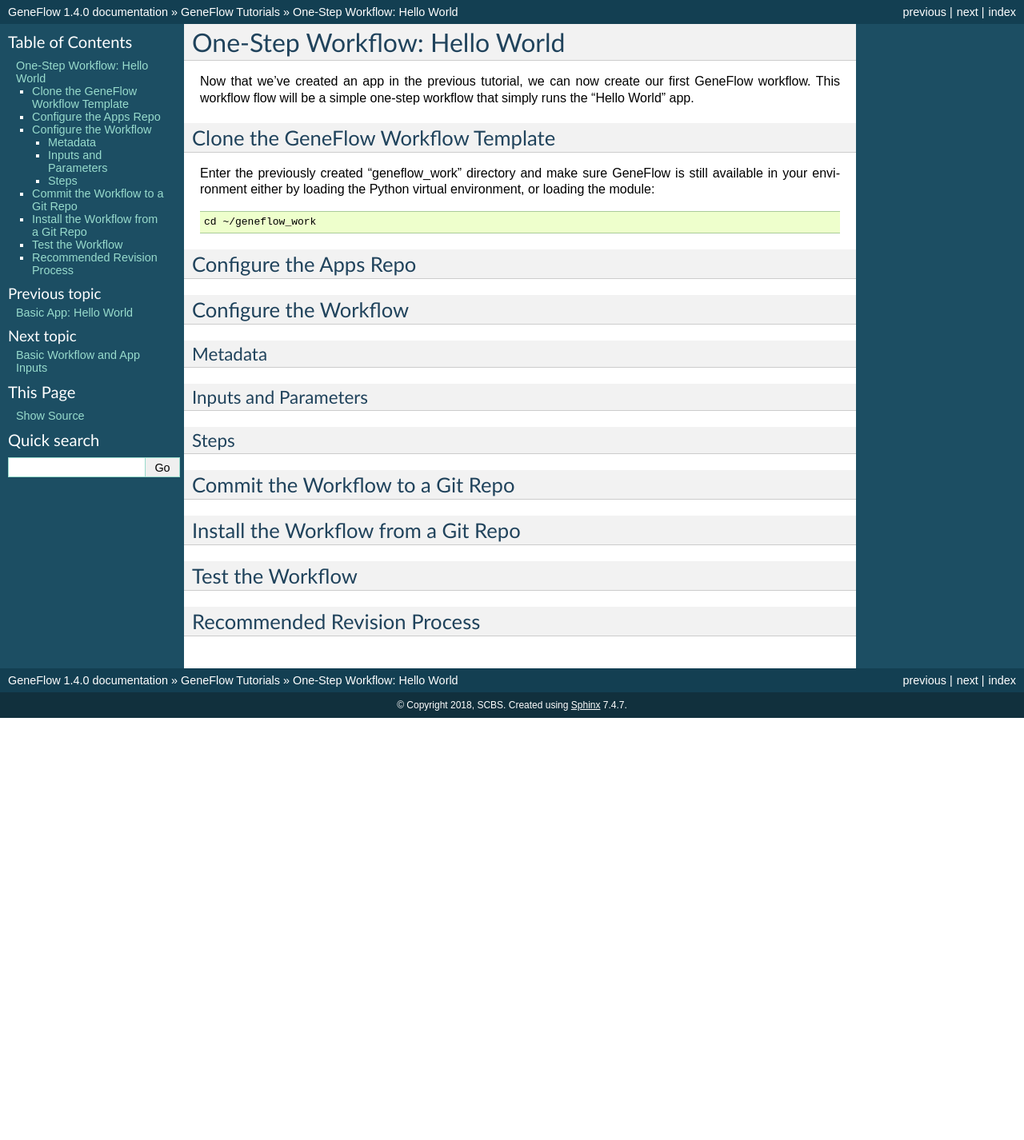
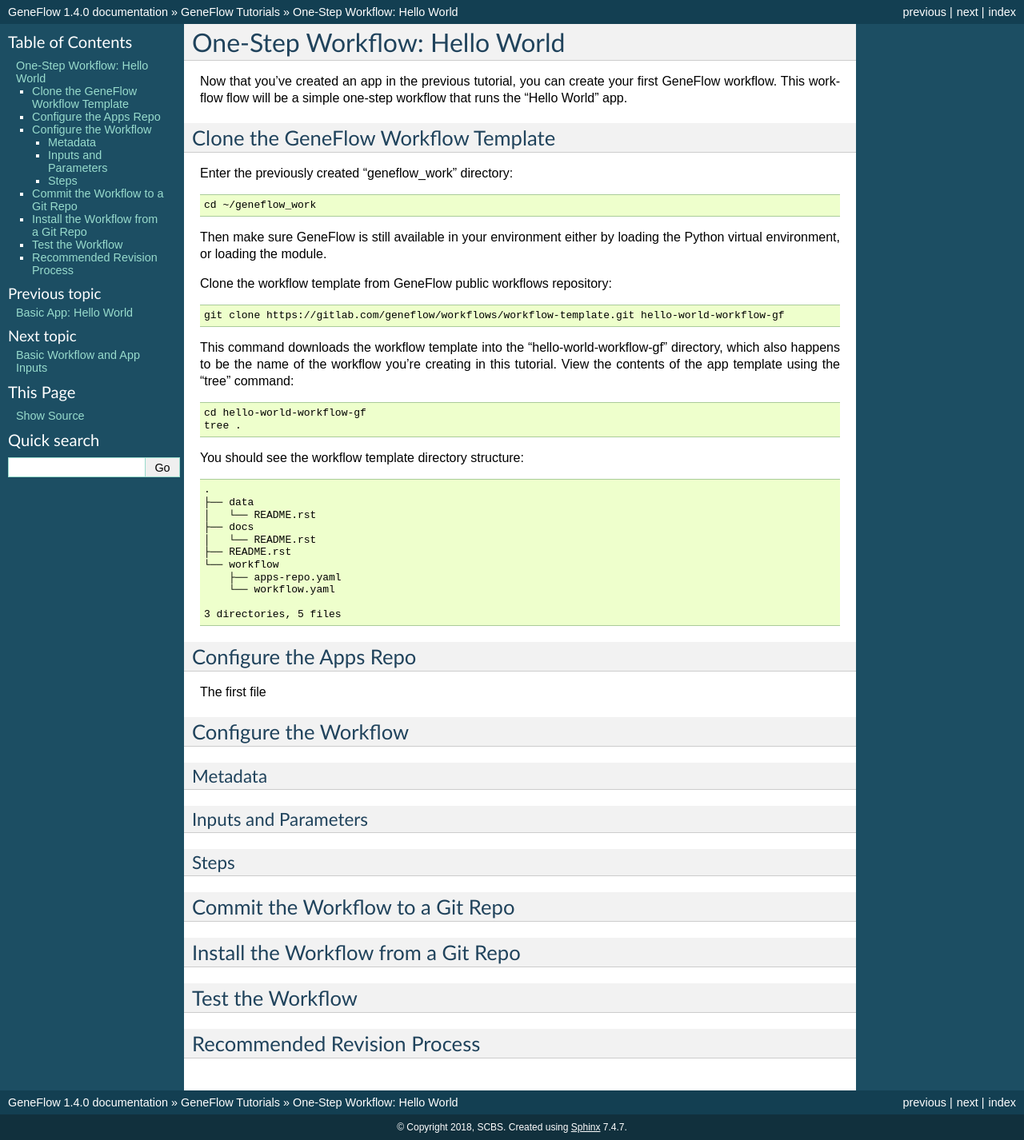
Before and after one commit to CDCgov/geneflow, a Sphinx documentation site: the page built from docs/chapters/tutorials/one-step-workflow.rst, in a window 1280 px wide. Shown: the whole page at 80% size. Built offline with Sphinx 7.4.7, drawn with Linux system fonts in a browser that asks for light colours; before the commit the page ends 900 px from its top, so only the background shows below that.

Commit message:
update one step workflow tutorial

```diff
--- a/docs/chapters/tutorials/one-step-workflow.rst
+++ b/docs/chapters/tutorials/one-step-workflow.rst
@@ -3,20 +3,54 @@
 One-Step Workflow: Hello World
 ==============================
 
-Now that we've created an app in the previous tutorial, we can now create our first GeneFlow workflow. This workflow flow will be a simple one-step workflow that simply runs the "Hello World" app.
+Now that you've created an app in the previous tutorial, you can create your first GeneFlow workflow. This workflow flow will be a simple one-step workflow that runs the "Hello World" app.
 
 Clone the GeneFlow Workflow Template
 ------------------------------------
 
-Enter the previously created "geneflow_work" directory and make sure GeneFlow is still available in your environment either by loading the Python virtual environment, or loading the module:
+Enter the previously created "geneflow_work" directory:
 
 .. code-block:: text
 
     cd ~/geneflow_work
 
+Then make sure GeneFlow is still available in your environment either by loading the Python virtual environment, or loading the module.
+
+Clone the workflow template from GeneFlow public workflows repository:
+
+.. code-block:: text
+
+    git clone https://gitlab.com/geneflow/workflows/workflow-template.git hello-world-workflow-gf
+
+This command downloads the workflow template into the "hello-world-workflow-gf" directory, which also happens to be the name of the workflow you're creating in this tutorial. View the contents of the app template using the "tree" command:
+
+.. code-block:: text
+
+    cd hello-world-workflow-gf
+    tree .
+
+You should see the workflow template directory structure:
+
+.. code-block:: text
+
+    .
+    ├── data
+    │   └── README.rst
+    ├── docs
+    │   └── README.rst
+    ├── README.rst
+    └── workflow
+        ├── apps-repo.yaml
+        └── workflow.yaml
+
+    3 directories, 5 files
+
+
 
 Configure the Apps Repo
 -----------------------
+
+The first file
 
 Configure the Workflow
 ----------------------
```
